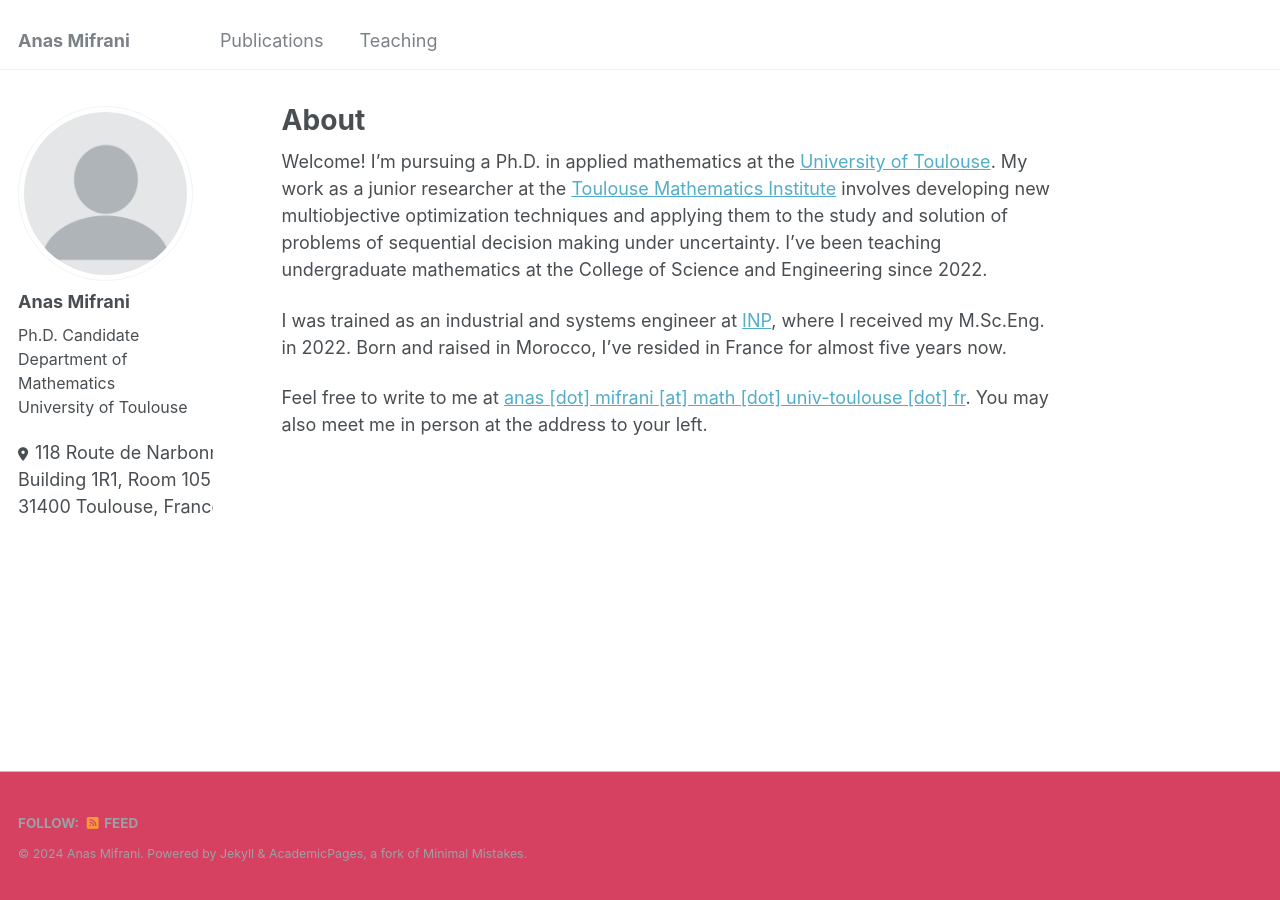
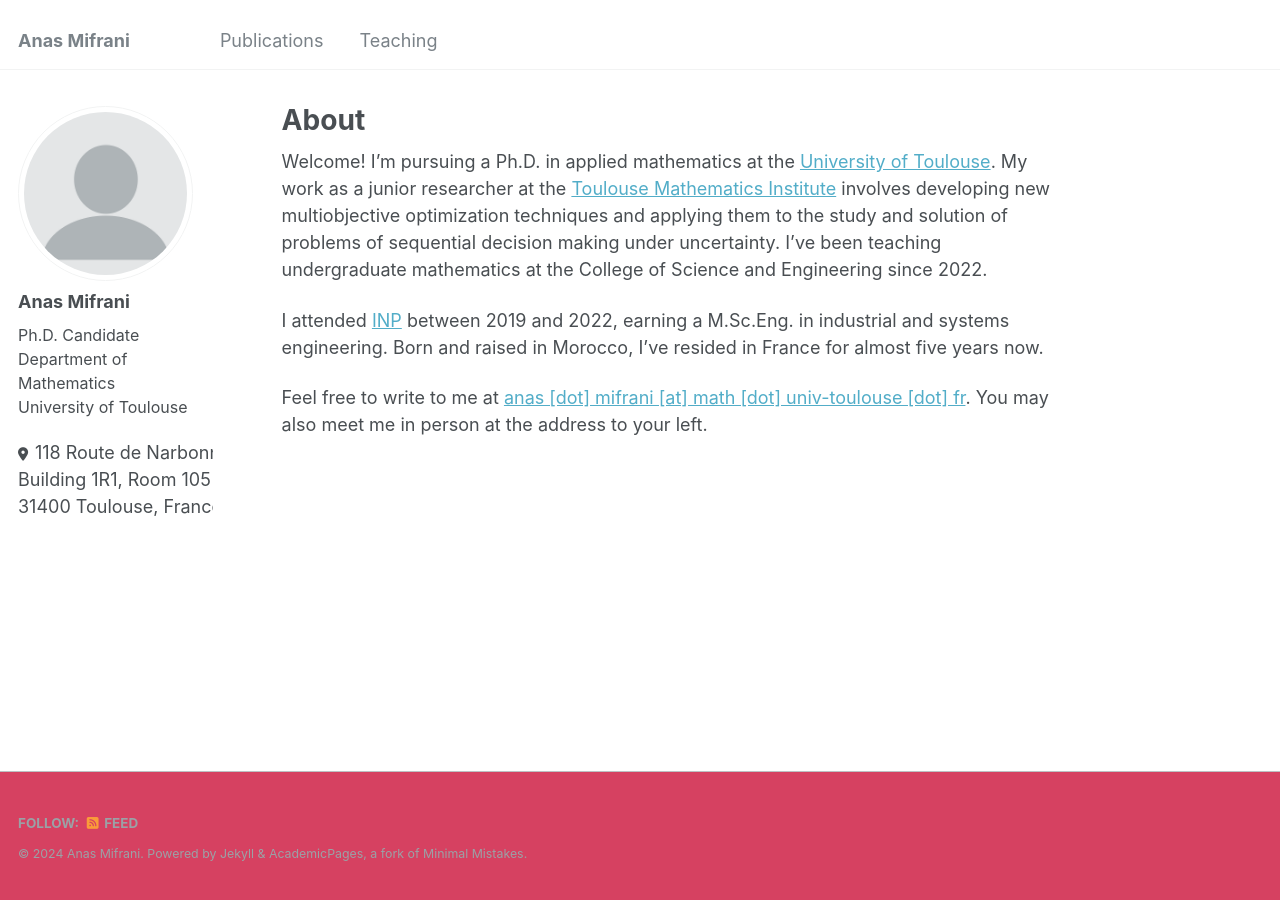
Before and after one commit to anmifrani/anmifrani.github.io, a Jekyll site: the page built from _pages/about.md, in a window 1280 px wide. Built offline with Jekyll 4.4.1, drawn with Linux system fonts in a browser that asks for light colours.

Commit message:
Update about.md

```diff
--- a/_pages/about.md
+++ b/_pages/about.md
@@ -10,6 +10,6 @@ redirect_from:
 
 Welcome! I'm pursuing a Ph.D. in applied mathematics at the [University of Toulouse](https://en.univ-toulouse.fr/). My work as a junior researcher at the [Toulouse Mathematics Institute](https://math.univ-toulouse.fr/en/) involves developing new multiobjective optimization techniques and applying them to the study and solution of problems of sequential decision making under uncertainty. I've been teaching undergraduate mathematics at the College of Science and Engineering since 2022.
 
-I was trained as an industrial and systems engineer at [INP](https://www.inp-toulouse.fr/en/index.html), where I received my M.Sc.Eng. in 2022. Born and raised in Morocco, I've resided in France for almost five years now.
+I attended [INP](https://www.inp-toulouse.fr/en/index.html) between 2019 and 2022, earning a M.Sc.Eng. in industrial and systems engineering. Born and raised in Morocco, I've resided in France for almost five years now.
 
 Feel free to write to me at <a href="mailto:anas.mifrani@math.univ-toulouse.fr">anas [dot] mifrani [at] math [dot] univ-toulouse [dot] fr</a>. You may also meet me in person at the address to your left.
```
